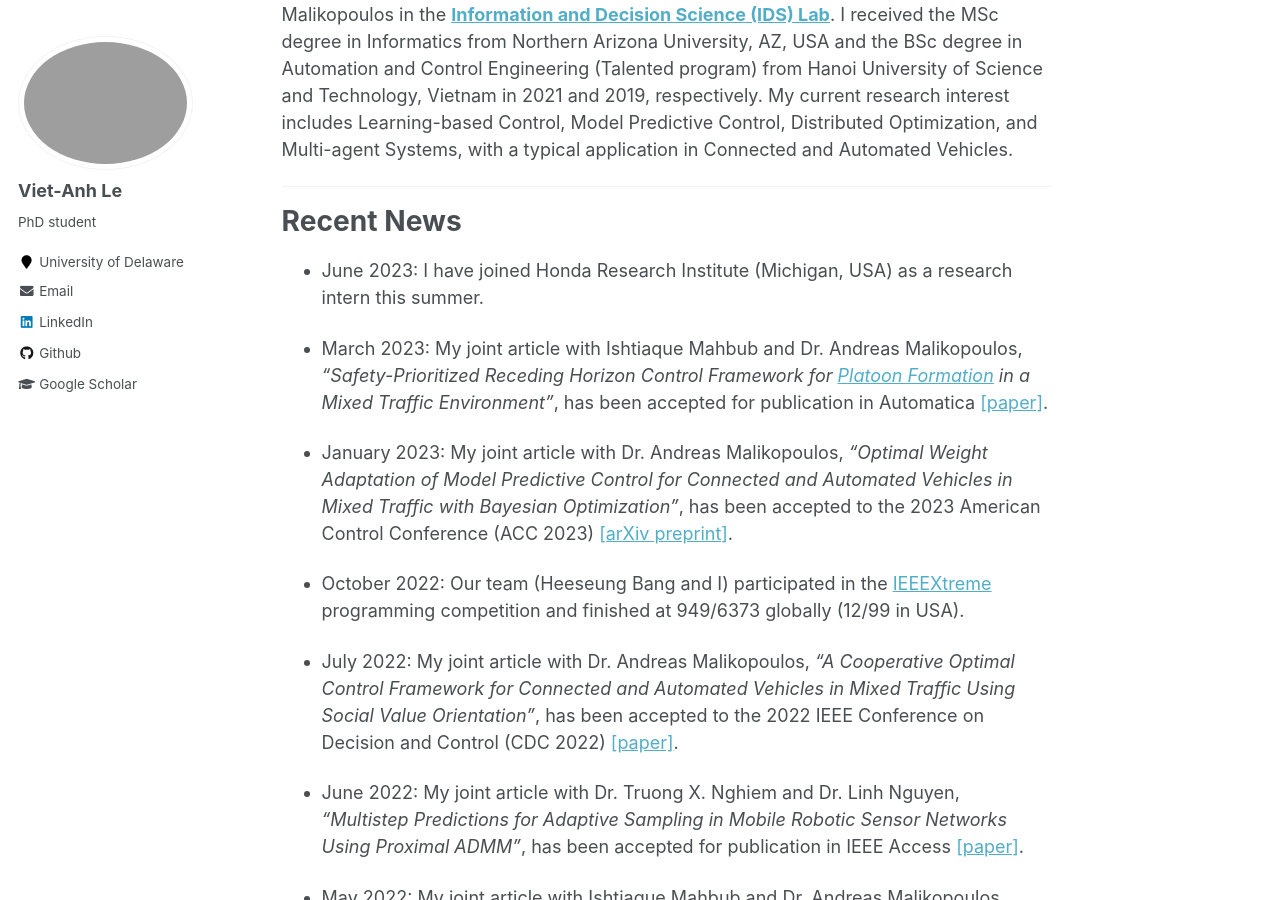
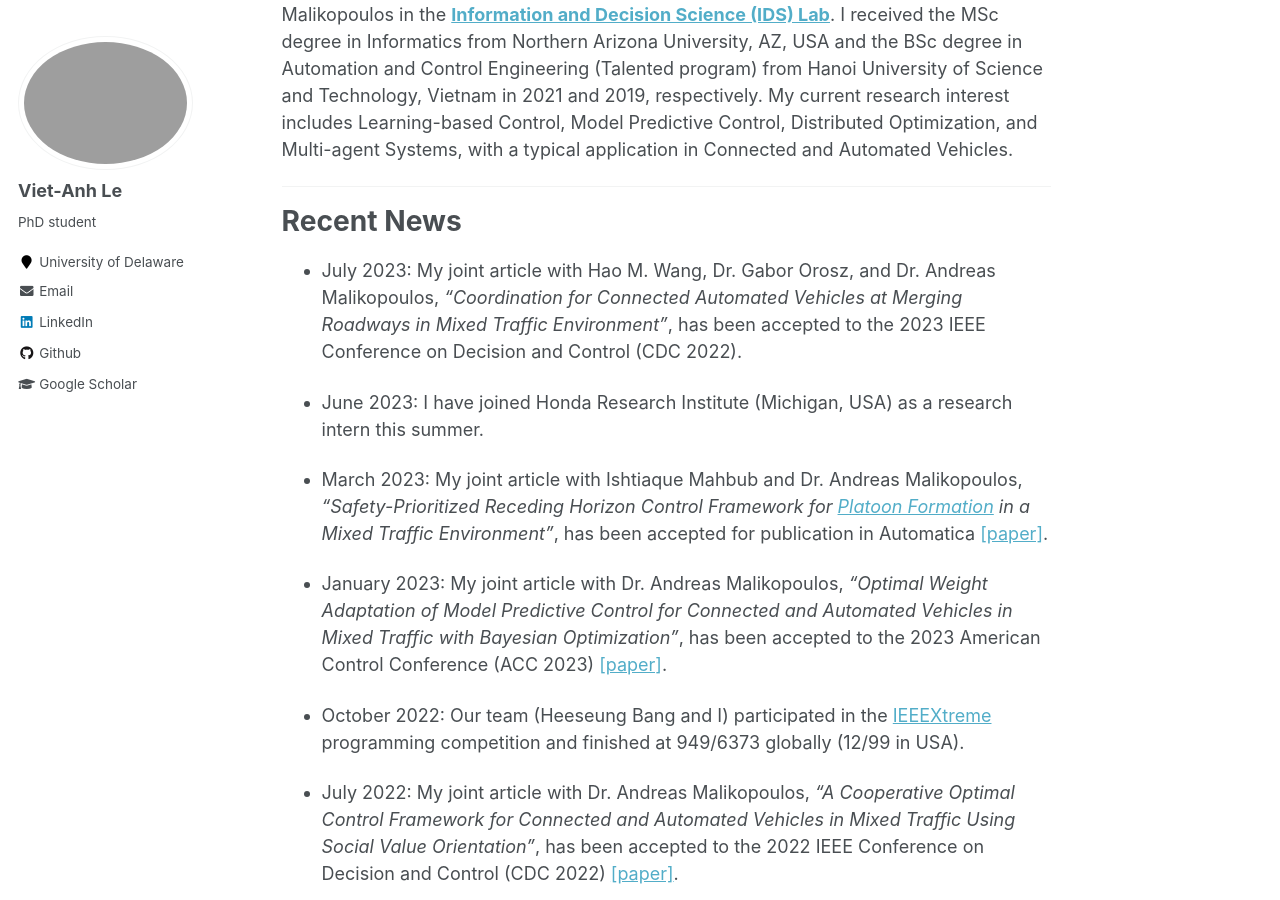
Before and after one commit to vietanhle0101/vietanhle0101.github.io, a Jekyll site: the page built from _pages/about.md, in a window 1280 px wide and 900 px high, scrolled down 600 px. Built offline with Jekyll 4.4.1, drawn with Linux system fonts in a browser that asks for light colours.

Commit message:
update cdc 2023

```diff
--- a/_pages/about.md
+++ b/_pages/about.md
@@ -18,11 +18,13 @@ My current research interest includes Learning-based Control, Model Predictive C
 
 # Recent News
 
+* July 2023: My joint article with Hao M. Wang, Dr. Gabor Orosz, and Dr. Andreas Malikopoulos, <em>“Coordination for Connected Automated Vehicles at Merging Roadways in Mixed Traffic Environment”</em>, has been accepted to the 2023 IEEE Conference on Decision and Control (CDC 2022).
+
 * June 2023: I have joined Honda Research Institute (Michigan, USA) as a research intern this summer.
 
 * March 2023: My joint article with Ishtiaque Mahbub and Dr. Andreas Malikopoulos, <em>“Safety-Prioritized Receding Horizon Control Framework for [Platoon Formation](https://www.facebook.com/watch/?v=744859806128975) in a Mixed Traffic Environment”</em>, has been accepted for publication in Automatica [[paper]](https://www.sciencedirect.com/science/article/pii/S2405896322022935).
 
-* January 2023: My joint article with Dr. Andreas Malikopoulos, <em>“Optimal Weight Adaptation of Model Predictive Control for Connected and Automated Vehicles in Mixed Traffic with Bayesian Optimization”</em>, has been accepted to the 2023 American Control Conference (ACC 2023) [[arXiv preprint]](https://arxiv.org/abs/2210.00700).
+* January 2023: My joint article with Dr. Andreas Malikopoulos, <em>“Optimal Weight Adaptation of Model Predictive Control for Connected and Automated Vehicles in Mixed Traffic with Bayesian Optimization”</em>, has been accepted to the 2023 American Control Conference (ACC 2023) [[paper]](https://ieeexplore.ieee.org/abstract/document/10155950/).
 
 * October 2022: Our team (Heeseung Bang and I) participated in the [IEEEXtreme](https://ieeextreme.org/) programming competition and finished at 949/6373 globally (12/99 in USA).
 
```
Also changed, not shown: 1 other file.
